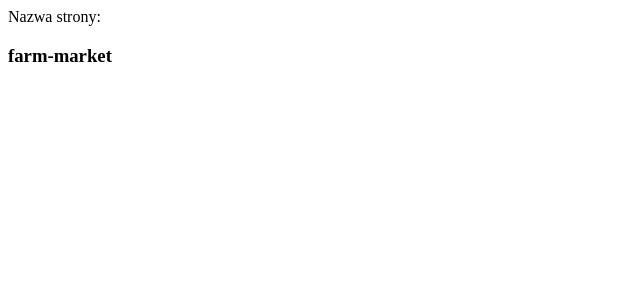
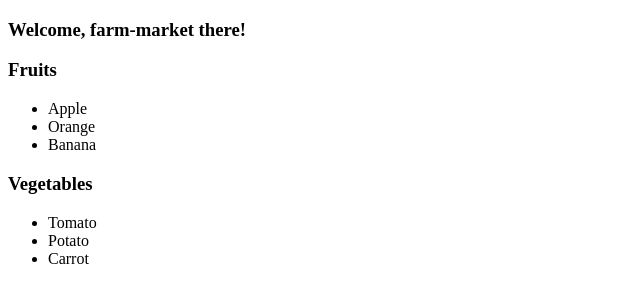
Before and after one commit to zakkaamil/farm-market, an Angular app: page / in a window 1280 px wide. Shown: the top 302 px of the page, without its empty margins (0-640 px from the left). Built offline with nearby package versions, Linux system fonts and the light colour scheme.

Commit message:
Add fruits and vegetables components

```diff
--- a/src/app/app.component.html
+++ b/src/app/app.component.html
@@ -1,2 +1,4 @@
-Nazwa strony:
-<h3>{{ title }}</h3>
+<h3>Welcome, {{ title }} there!</h3>
+
+<app-fruits></app-fruits>
+<app-vegetables></app-vegetables>
--- a/src/app/app.module.ts
+++ b/src/app/app.module.ts
@@ -3,10 +3,14 @@ import { BrowserModule } from '@angular/platform-browser';
 
 import { AppRoutingModule } from './app-routing.module';
 import { AppComponent } from './app.component';
+import { FruitsComponent } from './fruits/fruits.component';
+import { VegetablesComponent } from './vegetables/vegetables.component';
 
 @NgModule({
   declarations: [
-    AppComponent
+    AppComponent,
+    FruitsComponent,
+    VegetablesComponent
   ],
   imports: [
     BrowserModule,
--- /dev/null
+++ b/src/app/fruits/fruits.component.html
@@ -0,0 +1,6 @@
+<h3>Fruits</h3>
+<ul>
+  <li>Apple</li>
+  <li>Orange</li>
+  <li>Banana</li>
+</ul>
--- /dev/null
+++ b/src/app/vegetables/vegetables.component.html
@@ -0,0 +1,6 @@
+<h3>Vegetables</h3>
+<ul>
+  <li>Tomato</li>
+  <li>Potato</li>
+  <li>Carrot</li>
+</ul>
```
Also changed, not shown: src/app/fruits/fruits.component.ts (added, +10 -0 lines), src/app/vegetables/vegetables.component.ts (added, +10 -0 lines), src/app/fruits/fruits.component.scss (added), src/app/vegetables/vegetables.component.scss (added).
